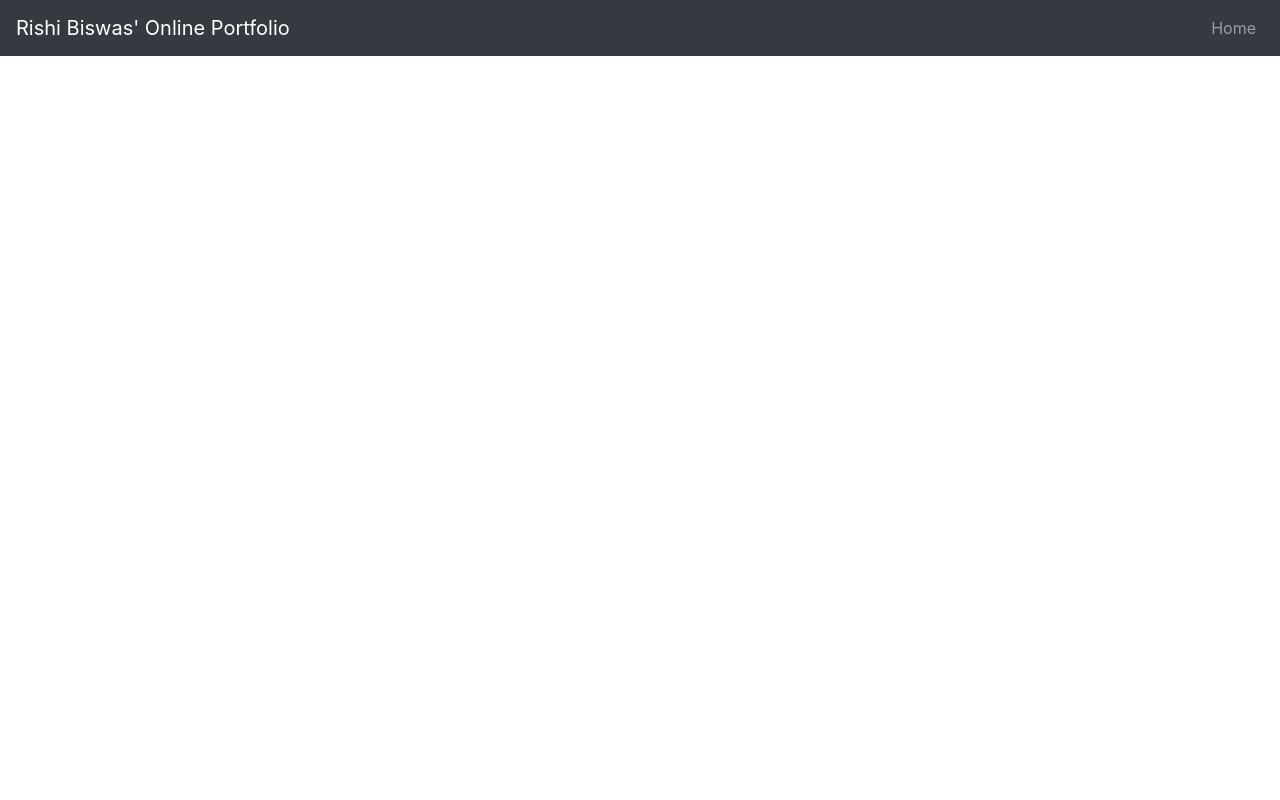
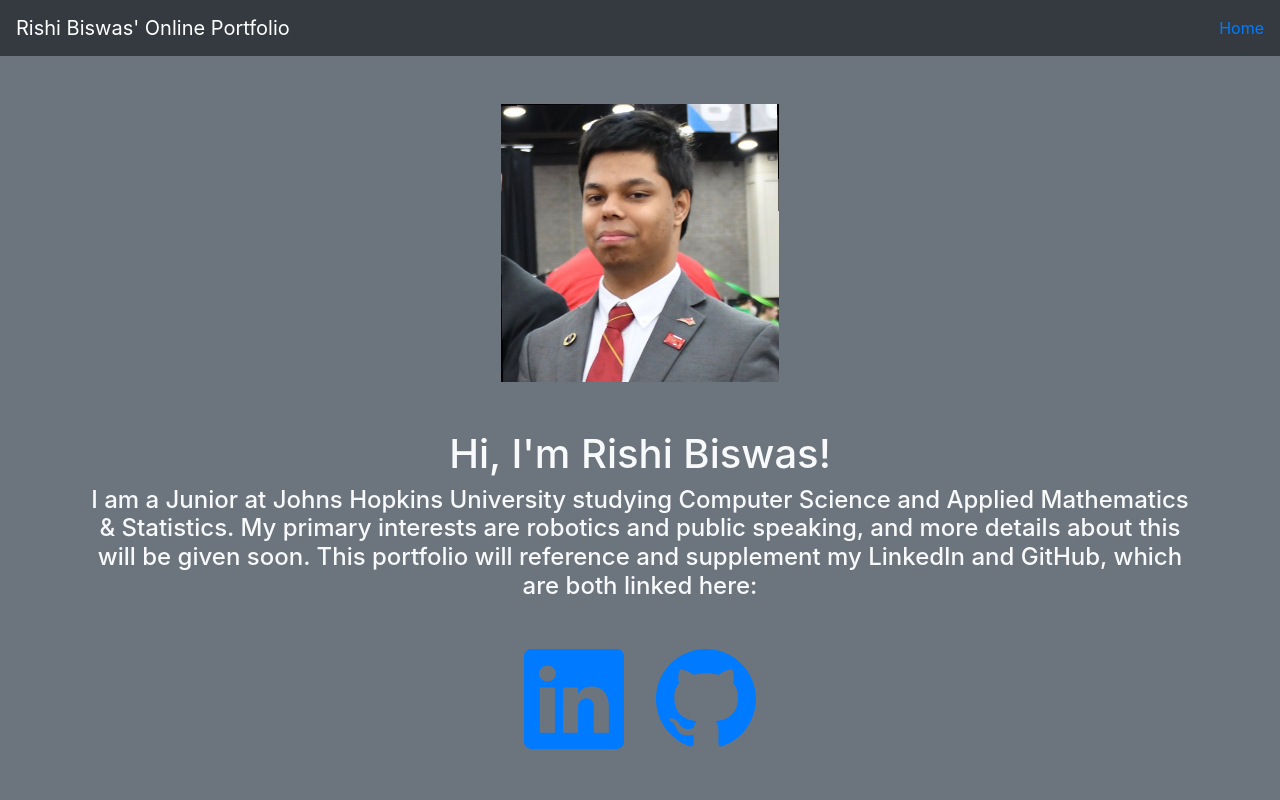
Before and after one commit to rbiz4/rbiz4.github.io, a plain HTML site: page index.html in a window 1280 px wide. Drawn offline with nearby package versions, Linux system fonts and the light colour scheme.

Commit message:
Created partial landing page
Added headshot photo, greeting message,
and social links

```diff
--- a/components/navbar.html
+++ b/components/navbar.html
@@ -5,14 +5,14 @@
     <title>Navbar</title>
   </head>
   <body>
-    <nav class="navbar navbar-expand-lg navbar-dark bg-dark">
+    <nav class="mb-5 navbar navbar-expand-lg navbar-dark bg-dark">
       <div class="navbar-brand">Rishi Biswas' Online Portfolio</div>
       <button class="navbar-toggler" type="button" data-toggle="collapse" data-target="#navbarNavAltMarkup" aria-controls="navbarNavAltMarkup" aria-expanded="false" aria-label="Toggle navigation">
         <span class="navbar-toggler-icon"></span>
       </button>
       <div class="collapse in navbar-collapse flex-row-reverse" id="navbarNavAltMarkup">
         <div class="navbar-nav">
-          <a class="nav-item nav-link d-inline-block" href="">Home</a>
+          <a class="d-inline-block" href="">Home</a>
         </div>
       </div>
     </nav>
--- a/index.html
+++ b/index.html
@@ -10,8 +10,33 @@
     <script src="https://cdnjs.cloudflare.com/ajax/libs/popper.js/1.14.7/umd/popper.min.js" integrity="sha384-UO2eT0CpHqdSJQ6hJty5KVphtPhzWj9WO1clHTMGa3JDZwrnQq4sF86dIHNDz0W1" crossorigin="anonymous"></script>
     <script src="https://stackpath.bootstrapcdn.com/bootstrap/4.3.1/js/bootstrap.min.js" integrity="sha384-JjSmVgyd0p3pXB1rRibZUAYoIIy6OrQ6VrjIEaFf/nJGzIxFDsf4x0xIM+B07jRM" crossorigin="anonymous"></script>
   </head>
-  <body>
+  <body class="bg-secondary text-light">
     <div w3-include-html="components/navbar.html"></div>
+    <div class="container">
+      <div class="row">
+        <div class="col">
+          <img src="assets/headshot.jpeg" class="img-fluid mx-auto d-block mb-5 w-25" alt="Responsive image">
+          <h1 class="text-center">Hi, I'm Rishi Biswas!</h1>
+          <h4 class="text-center mb-5">I am a Junior at Johns Hopkins University studying Computer Science and Applied Mathematics & Statistics. My primary interests are robotics and public speaking, and more details about this will be given soon. This portfolio will reference and supplement my LinkedIn and GitHub, which are both linked here:</h4>
+          <div class="container mb-5">
+            <div class="row">
+              <div class="col d-flex justify-content-center">
+                <a href="https://www.linkedin.com/in/rishi-biswas-872644174/" target="_blank">
+                  <svg xmlns="http://www.w3.org/2000/svg" width="100" height="100" fill="currentColor" class="bi bi-linkedin mx-3" viewBox="0 0 16 16">
+                    <path d="M0 1.146C0 .513.526 0 1.175 0h13.65C15.474 0 16 .513 16 1.146v13.708c0 .633-.526 1.146-1.175 1.146H1.175C.526 16 0 15.487 0 14.854V1.146zm4.943 12.248V6.169H2.542v7.225h2.401zm-1.2-8.212c.837 0 1.358-.554 1.358-1.248-.015-.709-.52-1.248-1.342-1.248-.822 0-1.359.54-1.359 1.248 0 .694.521 1.248 1.327 1.248h.016zm4.908 8.212V9.359c0-.216.016-.432.08-.586.173-.431.568-.878 1.232-.878.869 0 1.216.662 1.216 1.634v3.865h2.401V9.25c0-2.22-1.184-3.252-2.764-3.252-1.274 0-1.845.7-2.165 1.193v.025h-.016a5.54 5.54 0 0 1 .016-.025V6.169h-2.4c.03.678 0 7.225 0 7.225h2.4z"/>
+                  </svg>
+                </a>
+                <a href="https://github.com/rbiz4" target="_blank">
+                  <svg xmlns="http://www.w3.org/2000/svg" width="100" height="100" fill="currentColor" class="bi bi-github mx-3" viewBox="0 0 16 16">
+                    <path d="M8 0C3.58 0 0 3.58 0 8c0 3.54 2.29 6.53 5.47 7.59.4.07.55-.17.55-.38 0-.19-.01-.82-.01-1.49-2.01.37-2.53-.49-2.69-.94-.09-.23-.48-.94-.82-1.13-.28-.15-.68-.52-.01-.53.63-.01 1.08.58 1.23.82.72 1.21 1.87.87 2.33.66.07-.52.28-.87.51-1.07-1.78-.2-3.64-.89-3.64-3.95 0-.87.31-1.59.82-2.15-.08-.2-.36-1.02.08-2.12 0 0 .67-.21 2.2.82.64-.18 1.32-.27 2-.27.68 0 1.36.09 2 .27 1.53-1.04 2.2-.82 2.2-.82.44 1.1.16 1.92.08 2.12.51.56.82 1.27.82 2.15 0 3.07-1.87 3.75-3.65 3.95.29.25.54.73.54 1.48 0 1.07-.01 1.93-.01 2.2 0 .21.15.46.55.38A8.012 8.012 0 0 0 16 8c0-4.42-3.58-8-8-8z"/>
+                  </svg>
+                </a>
+              </div>
+            </div>
+          </div>
+        </div>
+      </div>
+    </div>
     <script>includeHTML();</script>
   </body>
 </html>
```
Also changed, not shown: assets/headshot.jpeg (added), assets/linkedin.svg (added).
